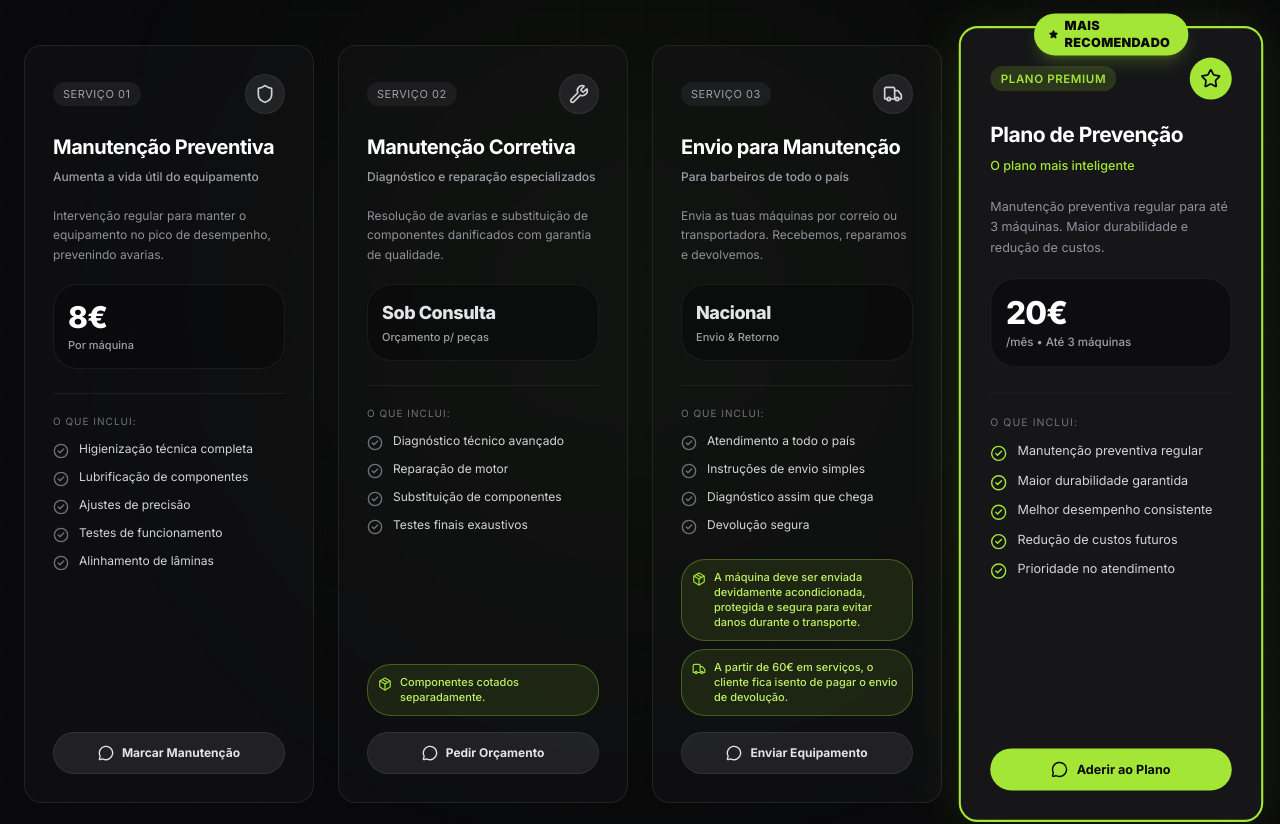
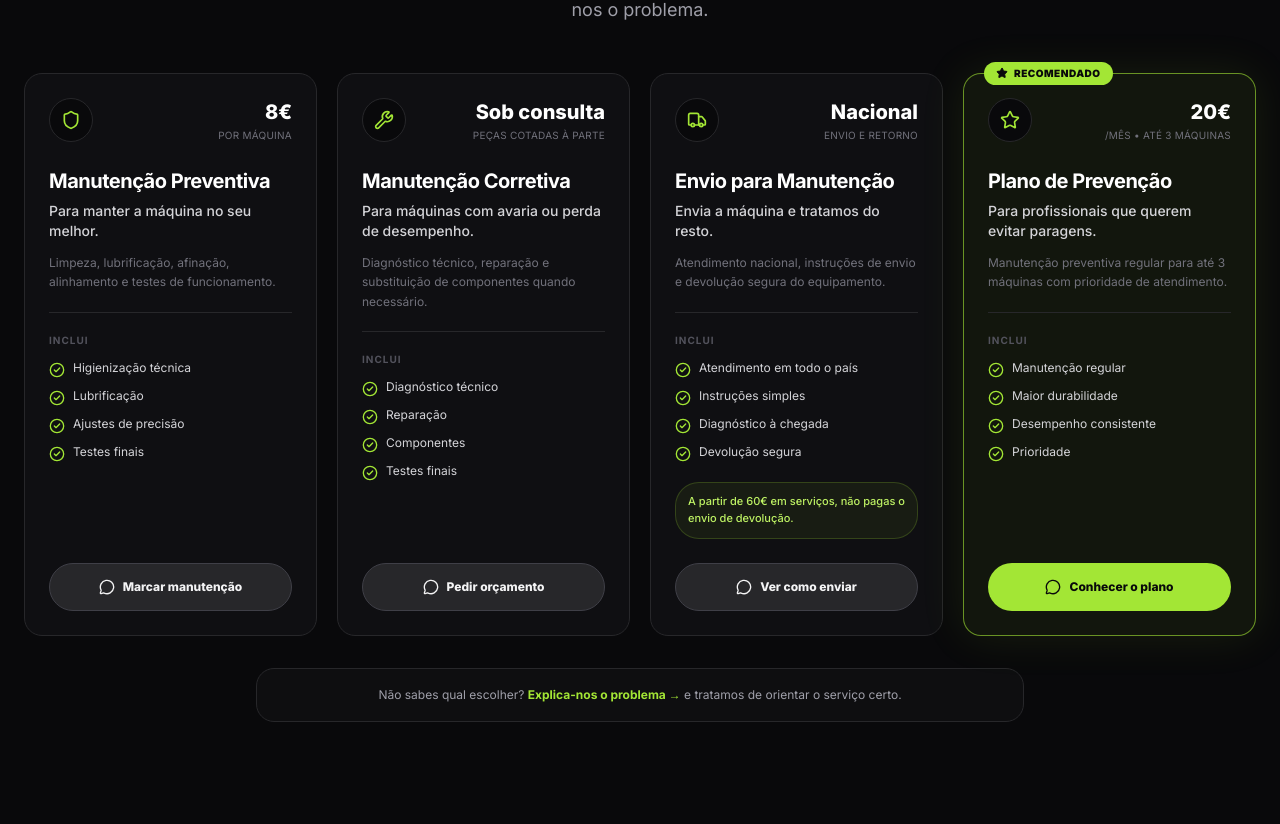
Before and after one commit to martimfm1/lab-customs-clipper, a Next.js app: page / in a window 1280 px wide. Shown: the part 1817-2641 px from the top of the page. Built offline with nearby package versions, Linux system fonts and the light colour scheme.

Commit message:
refactor: optimize services section for decision making

```diff
--- a/components/services-section.tsx
+++ b/components/services-section.tsx
@@ -1,292 +1,147 @@
 "use client";
 
 import { motion } from "framer-motion";
-import {
-  Shield,
-  Wrench,
-  Star,
-  CheckCircle2,
-  MessageCircle,
-  Truck,
-  AlertCircle,
-  Package,
-} from "lucide-react";
-
-const WHATSAPP_NUMBER = "351926463182";
-
-function buildWhatsAppUrl(message: string): string {
-  return `https://wa.me/${WHATSAPP_NUMBER}?text=${encodeURIComponent(message)}`;
-}
+import { CheckCircle2, MessageCircle, Shield, Star, Truck, Wrench } from "lucide-react";
 
 const services = [
   {
     icon: Shield,
-    tag: "Serviço 01",
     title: "Manutenção Preventiva",
-    subtitle: "Aumenta a vida útil do equipamento",
-    description:
-      "Intervenção regular para manter o equipamento no pico de desempenho, prevenindo avarias.",
-    priceTag: { value: "8€", label: "Por máquina" },
-    items: [
-      "Higienização técnica completa",
-      "Lubrificação de componentes",
-      "Ajustes de precisão",
-      "Testes de funcionamento",
-      "Alinhamento de lâminas",
-    ],
-    ctaLabel: "Marcar Manutenção",
-    whatsappMessage:
-      "Olá! Preciso de manutenção preventiva para as minhas máquinas, pode ajudar-me?",
-    featured: false,
+    subtitle: "Para manter a máquina no seu melhor.",
+    description: "Limpeza, lubrificação, afinação, alinhamento e testes de funcionamento.",
+    price: "8€",
+    priceLabel: "por máquina",
+    items: ["Higienização técnica", "Lubrificação", "Ajustes de precisão", "Testes finais"],
+    cta: "Marcar manutenção",
+    message: "Olá! Preciso de manutenção preventiva para as minhas máquinas, pode ajudar-me?",
   },
   {
     icon: Wrench,
-    tag: "Serviço 02",
     title: "Manutenção Corretiva",
-    subtitle: "Diagnóstico e reparação especializados",
-    description:
-      "Resolução de avarias e substituição de componentes danificados com garantia de qualidade.",
-    priceTag: { value: "Sob Consulta", label: "Orçamento p/ peças" },
-    items: [
-      "Diagnóstico técnico avançado",
-      "Reparação de motor",
-      "Substituição de componentes",
-      "Testes finais exaustivos",
-    ],
-    notes: "Componentes cotados separadamente.",
-    ctaLabel: "Pedir Orçamento",
-    whatsappMessage:
-      "Olá! O meu equipamento tem uma avaria e gostaria de pedir um orçamento para *Manutenção Corretiva*. Podem ajudar-me?",
-    featured: false,
+    subtitle: "Para máquinas com avaria ou perda de desempenho.",
+    description: "Diagnóstico técnico, reparação e substituição de componentes quando necessário.",
+    price: "Sob consulta",
+    priceLabel: "peças cotadas à parte",
+    items: ["Diagnóstico técnico", "Reparação", "Componentes", "Testes finais"],
+    cta: "Pedir orçamento",
+    message: "Olá! O meu equipamento tem uma avaria e gostaria de pedir um orçamento para manutenção corretiva. Podem ajudar-me?",
   },
   {
     icon: Truck,
-    tag: "Serviço 03",
     title: "Envio para Manutenção",
-    subtitle: "Para barbeiros de todo o país",
-    description:
-      "Envia as tuas máquinas por correio ou transportadora. Recebemos, reparamos e devolvemos.",
-    priceTag: { value: "Nacional", label: "Envio & Retorno" },
-    items: [
-      "Atendimento a todo o país",
-      "Instruções de envio simples",
-      "Diagnóstico assim que chega",
-      "Devolução segura",
-    ],
-    notes: [
-      "A máquina deve ser enviada devidamente acondicionada, protegida e segura para evitar danos durante o transporte.",
-      "A partir de 60€ em serviços, o cliente fica isento de pagar o envio de devolução.",
-    ],
-    ctaLabel: "Enviar Equipamento",
-    whatsappMessage:
-      "Olá! Quero enviar as minhas máquinas para manutenção. Como posso proceder com o envio?",
-    featured: false,
+    subtitle: "Envia a máquina e tratamos do resto.",
+    description: "Atendimento nacional, instruções de envio e devolução segura do equipamento.",
+    price: "Nacional",
+    priceLabel: "envio e retorno",
+    items: ["Atendimento em todo o país", "Instruções simples", "Diagnóstico à chegada", "Devolução segura"],
+    note: "A partir de 60€ em serviços, não pagas o envio de devolução.",
+    cta: "Ver como enviar",
+    message: "Olá! Quero enviar as minhas máquinas para manutenção. Como posso proceder com o envio?",
   },
   {
     icon: Star,
-    tag: "Plano Premium",
     title: "Plano de Prevenção",
-    subtitle: "O plano mais inteligente",
-    description:
-      "Manutenção preventiva regular para até 3 máquinas. Maior durabilidade e redução de custos.",
-    priceTag: { value: "20€", label: "/mês • Até 3 máquinas" },
-    items: [
-      "Manutenção preventiva regular",
-      "Maior durabilidade garantida",
-      "Melhor desempenho consistente",
-      "Redução de custos futuros",
-      "Prioridade no atendimento",
-    ],
-    ctaLabel: "Aderir ao Plano",
-    whatsappMessage:
-      "Olá! Gostaria de aderir ao *Plano de Prevenção*. Podem ajudar-me?",
+    subtitle: "Para profissionais que querem evitar paragens.",
+    description: "Manutenção preventiva regular para até 3 máquinas com prioridade de atendimento.",
+    price: "20€",
+    priceLabel: "/mês • até 3 máquinas",
+    items: ["Manutenção regular", "Maior durabilidade", "Desempenho consistente", "Prioridade"],
+    cta: "Conhecer o plano",
+    message: "Olá! Gostaria de conhecer o Plano de Prevenção. Podem explicar-me como funciona?",
     featured: true,
   },
 ] as const;
 
+function whatsapp(message: string) {
+  return `https://wa.me/351926463182?text=${encodeURIComponent(message)}`;
+}
+
 export default function ServicesSection() {
   return (
-    <section
-      id="servicos"
-      className="py-24 relative overflow-hidden bg-zinc-950"
-    >
-      <div className="pointer-events-none absolute inset-0 bg-[linear-gradient(to_right,#1f293710_1px,transparent_1px),linear-gradient(to_bottom,#1f293710_1px,transparent_1px)] bg-[size:4rem_4rem]" />
-      <div className="pointer-events-none absolute top-1/2 left-1/2 -translate-x-1/2 -translate-y-1/2 w-[600px] h-[600px] bg-[#a3e635]/5 blur-[140px] rounded-full" />
+    <section id="servicos" className="relative overflow-hidden bg-zinc-950 px-6 py-24 sm:py-28">
+      <div className="mx-auto max-w-7xl">
+        <div className="mx-auto max-w-3xl text-center">
+          <div className="inline-flex rounded-full border border-[#a3e635]/20 bg-[#a3e635]/10 px-3 py-1 text-[11px] font-mono font-bold uppercase tracking-widest text-[#a3e635]">
+            Escolhe o que precisas
+          </div>
+          <h2 className="mt-5 text-balance text-4xl font-extrabold tracking-tight text-white sm:text-5xl">
+            Uma solução clara para cada situação.
+          </h2>
+          <p className="mt-4 text-base leading-relaxed text-zinc-400 sm:text-lg">
+            Já sabes o que precisas? Escolhe abaixo. Não tens a certeza? Usa o formulário e explica-nos o problema.
+          </p>
+        </div>
 
-      <div className="max-w-7xl mx-auto px-6 relative z-10">
-        {/* Header Section */}
-        <motion.div
-          initial={{ opacity: 0, y: 20 }}
-          whileInView={{ opacity: 1, y: 0 }}
-          viewport={{ once: true, margin: "-80px" }}
-          transition={{ duration: 0.5 }}
-          className="mb-10 text-center max-w-3xl mx-auto"
-        >
-          <div className="inline-flex items-center gap-2 px-3 py-1 rounded-full bg-[#a3e635]/10 border border-[#a3e635]/20 text-[#a3e635] text-xs font-mono tracking-widest uppercase mb-4">
-            <span className="w-1.5 h-1.5 rounded-full bg-[#a3e635] animate-pulse" />
-            Serviços Especializados
-          </div>
-          <h2 className="text-4xl sm:text-5xl font-extrabold tracking-tight text-white">
-            Soluções para o teu equipamento.
-          </h2>
-          <p className="mt-4 text-zinc-400 text-base sm:text-lg leading-relaxed">
-            Manutenção de alta precisão e planos contínuos para garantir
-            performance impecável na tua barbearia.
-          </p>
-        </motion.div>
-
-        {/* Services Grid */}
-        <div
-          className="grid grid-cols-1 md:grid-cols-2 lg:grid-cols-4 gap-6 items-stretch"
-          id="plano"
-        >
+        <div className="mt-12 grid gap-5 md:grid-cols-2 xl:grid-cols-4">
           {services.map((service, i) => {
             const Icon = service.icon;
-            const isFeatured = service.featured;
-
             return (
-              <motion.div
-                key={i}
-                initial={{ opacity: 0, y: 30 }}
+              <motion.article
+                key={service.title}
+                initial={{ opacity: 0, y: 20 }}
                 whileInView={{ opacity: 1, y: 0 }}
                 viewport={{ once: true, margin: "-60px" }}
-                transition={{ duration: 0.5, delay: i * 0.1 }}
-                className={`group relative rounded-2xl p-6 lg:p-7 flex flex-col justify-between transition-all duration-300 ${
-                  isFeatured
-                    ? "bg-zinc-900/90 border-2 border-[#a3e635] shadow-[0_0_50px_rgba(163,230,53,0.12)] scale-[1.02] lg:scale-105 z-20"
-                    : "bg-zinc-900/40 border border-zinc-800/80 hover:border-zinc-700 hover:bg-zinc-900/60"
-                }`}
+                transition={{ duration: 0.45, delay: i * 0.06 }}
+                className={`relative flex flex-col rounded-2xl border p-6 ${service.featured ? "border-[#a3e635]/60 bg-[#a3e635]/[0.06] shadow-[0_0_45px_rgba(163,230,53,0.10)]" : "border-zinc-800 bg-zinc-900/45"}`}
               >
-                {isFeatured && (
-                  <div className="absolute -top-3.5 left-1/2 -translate-x-1/2">
-                    <span className="inline-flex items-center gap-1.5 px-3.5 py-1 rounded-full bg-[#a3e635] text-zinc-950 text-xs font-black tracking-wide uppercase shadow-lg shadow-[#a3e635]/20">
-                      <Star className="w-3 h-3 fill-zinc-950" /> Mais
-                      Recomendado
-                    </span>
-                  </div>
+                {service.featured && (
+                  <span className="absolute -top-3 left-5 inline-flex items-center gap-1.5 rounded-full bg-[#a3e635] px-3 py-1 text-[10px] font-black uppercase tracking-wider text-zinc-950">
+                    <Star className="h-3 w-3 fill-zinc-950" /> Recomendado
+                  </span>
                 )}
 
-                <div className="flex flex-col gap-5">
-                  <div className="flex items-center justify-between">
-                    <span
-                      className={`text-[11px] font-mono tracking-wider uppercase px-2.5 py-1 rounded-md ${
-                        isFeatured
-                          ? "bg-[#a3e635]/15 text-[#a3e635] font-semibold"
-                          : "bg-zinc-800/60 text-zinc-400"
-                      }`}
-                    >
-                      {service.tag}
-                    </span>
-                    <div
-                      className={`w-10 h-10 rounded-xl flex items-center justify-center transition-transform group-hover:scale-110 ${
-                        isFeatured
-                          ? "bg-[#a3e635] text-zinc-950"
-                          : "bg-zinc-800/80 text-zinc-300 border border-zinc-700/50"
-                      }`}
-                    >
-                      <Icon className="w-5 h-5" />
-                    </div>
+                <div className="flex items-start justify-between gap-4">
+                  <div className="flex h-11 w-11 items-center justify-center rounded-xl border border-zinc-800 bg-zinc-950 text-[#a3e635]">
+                    <Icon className="h-5 w-5" />
                   </div>
-
-                  <div className="space-y-1.5">
-                    <h3 className="text-xl font-bold text-white tracking-tight leading-snug">
-                      {service.title}
-                    </h3>
-                    <p
-                      className={`text-xs font-medium leading-normal ${
-                        isFeatured ? "text-[#a3e635]" : "text-zinc-400"
-                      }`}
-                    >
-                      {service.subtitle}
-                    </p>
-                  </div>
-
-                  <p className="text-xs text-zinc-400/90 leading-relaxed min-h-[48px]">
-                    {service.description}
-                  </p>
-
-                  <div className="p-3.5 rounded-xl bg-zinc-950/60 border border-zinc-800/60 flex flex-col justify-center min-h-[68px]">
-                    <div className="flex items-baseline gap-1.5">
-                      <span
-                        className={`font-extrabold tracking-tight ${
-                          service.priceTag.value.includes("€")
-                            ? "text-3xl text-white"
-                            : "text-lg text-zinc-200"
-                        }`}
-                      >
-                        {service.priceTag.value}
-                      </span>
-                    </div>
-                    <span className="text-[11px] font-medium text-zinc-400 mt-0.5">
-                      {service.priceTag.label}
-                    </span>
+                  <div className="text-right">
+                    <div className="text-xl font-extrabold text-white">{service.price}</div>
+                    <div className="mt-0.5 text-[10px] font-mono uppercase tracking-wide text-zinc-500">{service.priceLabel}</div>
                   </div>
                 </div>
 
-                <div className="my-6 pt-5 border-t border-zinc-800/60 flex-1 flex flex-col justify-start">
-                  <span className="text-[10px] font-mono uppercase tracking-widest text-zinc-500 mb-3 block">
-                    O que inclui:
-                  </span>
+                <h3 className="mt-6 text-xl font-bold tracking-tight text-white">{service.title}</h3>
+                <p className="mt-1.5 text-sm font-medium text-zinc-300">{service.subtitle}</p>
+                <p className="mt-3 text-xs leading-relaxed text-zinc-500">{service.description}</p>
+
+                <div className="my-5 border-t border-zinc-800 pt-5">
+                  <p className="mb-3 text-[10px] font-mono font-bold uppercase tracking-widest text-zinc-600">Inclui</p>
                   <ul className="space-y-2.5">
-                    {service.items.map((item, j) => (
-                      <li key={j} className="flex items-start gap-2.5">
-                        <CheckCircle2
-                          className={`w-4 h-4 mt-0.5 shrink-0 ${
-                            isFeatured ? "text-[#a3e635]" : "text-zinc-500"
-                          }`}
-                        />
-                        <span className="text-xs text-zinc-300 leading-snug">
-                          {item}
-                        </span>
+                    {service.items.map((item) => (
+                      <li key={item} className="flex items-start gap-2 text-xs text-zinc-300">
+                        <CheckCircle2 className="mt-0.5 h-4 w-4 shrink-0 text-[#a3e635]" />
+                        {item}
                       </li>
                     ))}
                   </ul>
                 </div>
 
-                <div className="flex flex-col gap-4">
-                  <div className="min-h-[48px] flex items-center">
-                    {"notes" in service && service.notes ? (
-                      <div className="w-full flex flex-col gap-2">
-                        {(Array.isArray(service.notes)
-                          ? service.notes
-                          : [service.notes]
-                        ).map((note, index) => (
-                          <div
-                            key={index}
-                            className="w-full flex items-start gap-2 p-2.5 rounded-xl border text-[11px] leading-tight font-medium bg-[#a3e635]/10 border-[#a3e635]/30 text-[#bef264]"
-                          >
-                            {index === 0 ? (
-                              <Package className="w-3.5 h-3.5 text-[#a3e635] shrink-0 mt-0.5" />
-                            ) : (
-                              <Truck className="w-3.5 h-3.5 text-[#a3e635] shrink-0 mt-0.5" />
-                            )}
+                {"note" in service && service.note && (
+                  <div className="mb-4 rounded-xl border border-[#a3e635]/20 bg-[#a3e635]/[0.06] px-3 py-2.5 text-[11px] font-medium leading-relaxed text-[#bef264]">
+                    {service.note}
+                  </div>
+                )}
 
-                            <span className="leading-snug">{note}</span>
-                          </div>
-                        ))}
-                      </div>
-                    ) : (
-                      <div className="w-full h-px bg-transparent" />
-                    )}
-                  </div>
-
+                <div className="mt-auto pt-2">
                   <a
-                    href={buildWhatsAppUrl(service.whatsappMessage)}
+                    href={whatsapp(service.message)}
                     target="_blank"
                     rel="noopener noreferrer"
-                    className={`flex items-center justify-center gap-2 w-full py-3 px-4 rounded-xl text-xs font-bold transition-all duration-200 active:scale-[0.98] ${
-                      isFeatured
-                        ? "bg-[#a3e635] text-zinc-950 hover:bg-[#bef264] hover:shadow-lg hover:shadow-[#a3e635]/20"
-                        : "bg-zinc-800/80 text-zinc-200 border border-zinc-700/60 hover:bg-zinc-800 hover:text-white hover:border-zinc-600"
-                    }`}
+                    className={`flex h-12 items-center justify-center gap-2 rounded-xl text-xs font-extrabold ${service.featured ? "bg-[#a3e635] text-zinc-950 hover:bg-[#b8f542]" : "border border-zinc-700 bg-zinc-800 text-zinc-100 hover:bg-zinc-700"} transition`}
                   >
-                    <MessageCircle className="w-4 h-4 shrink-0" />
-                    <span>{service.ctaLabel}</span>
+                    <MessageCircle className="h-4 w-4" />
+                    {service.cta}
                   </a>
                 </div>
-              </motion.div>
+              </motion.article>
             );
           })}
+        </div>
+
+        <div className="mx-auto mt-8 max-w-3xl rounded-2xl border border-zinc-800 bg-zinc-900/35 px-5 py-4 text-center">
+          <p className="text-xs leading-relaxed text-zinc-400">
+            Não sabes qual escolher? <a href="/marcacao" className="font-bold text-[#a3e635] hover:underline">Explica-nos o problema →</a> e tratamos de orientar o serviço certo.
+          </p>
         </div>
       </div>
     </section>
```
